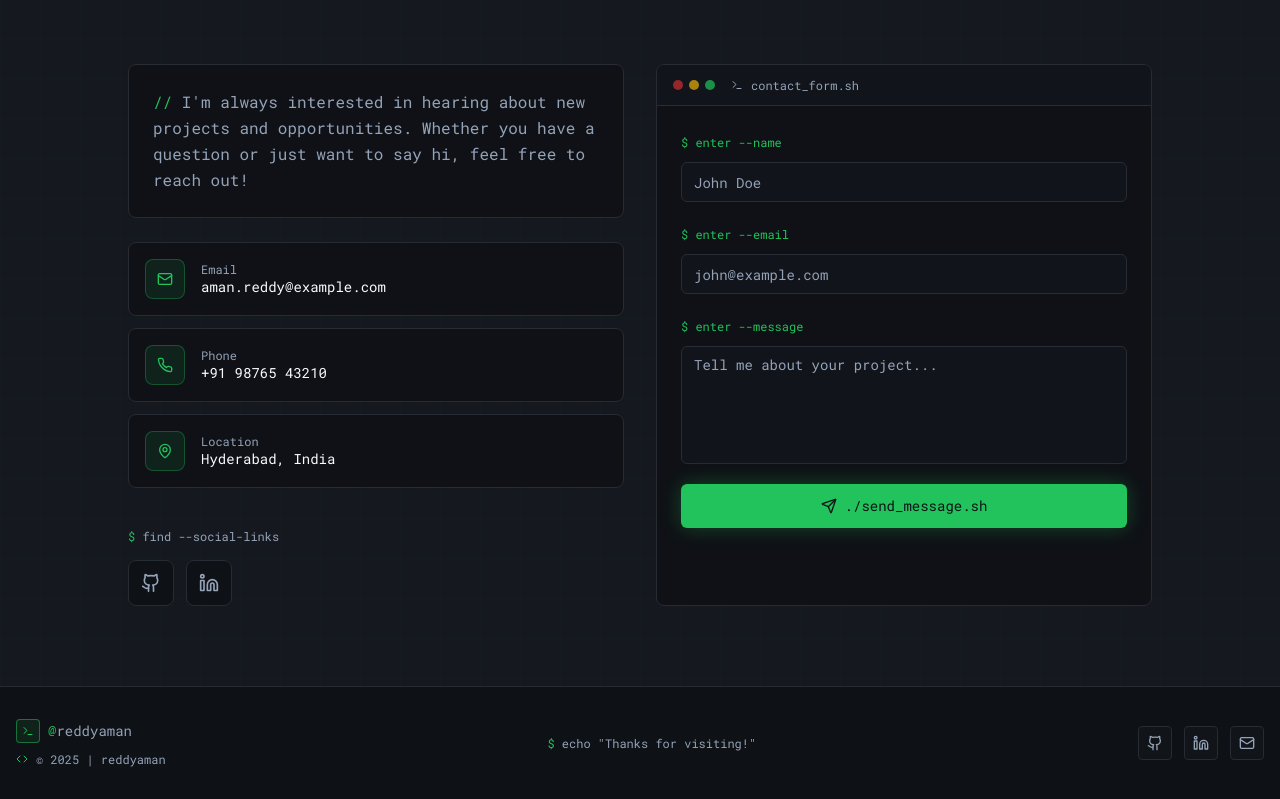
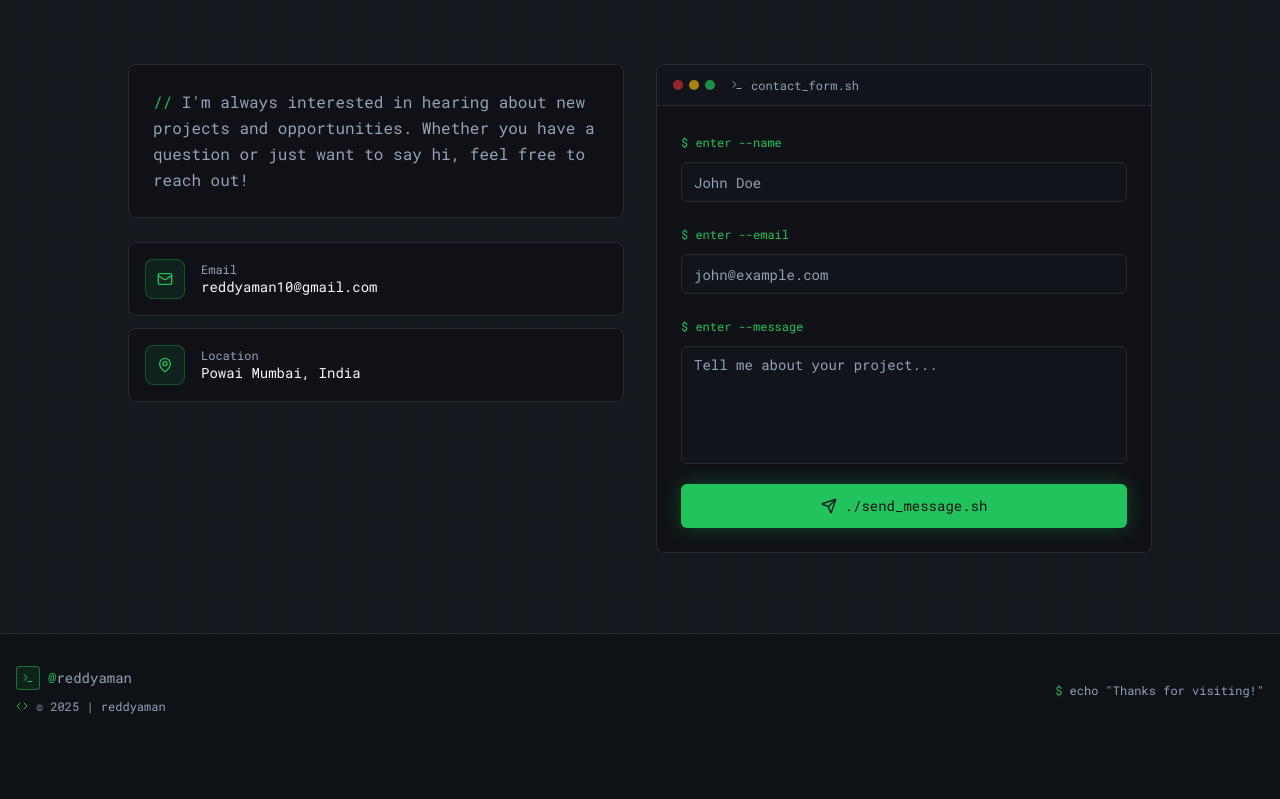
Before and after one commit to reddy-aman/portfolio, a React (Vite) app: page / in a window 1280 px wide. Shown: the part 4157-4956 px from the top of the page. After the commit the page ends 4903 px from the top, so only its background shows below. Built offline with nearby package versions, Linux system fonts and the light colour scheme; the HTML template or start-up script is replaced by a standard one.

Commit message:
contact form update

```diff
--- a/src/components/Contact.tsx
+++ b/src/components/Contact.tsx
@@ -32,19 +32,13 @@ const Contact = () => {
     {
       icon: Mail,
       label: "Email",
-      value: "aman.reddy@example.com",
-      href: "mailto:aman.reddy@example.com",
-    },
-    {
-      icon: Phone,
-      label: "Phone",
-      value: "+91 98765 43210",
-      href: "tel:+919876543210",
+      value: "reddyaman10@gmail.com",
+      href: "mailto:reddyaman10@gmail.com",
     },
     {
       icon: MapPin,
       label: "Location",
-      value: "Hyderabad, India",
+      value: "Powai Mumbai, India",
       href: "#",
     },
   ];
@@ -105,7 +99,7 @@ const Contact = () => {
             </div>
 
             {/* Social Links */}
-            <div className="pt-4">
+            {/* <div className="pt-4">
               <p className="text-xs text-muted-foreground mb-4 font-mono">
                 <span className="text-primary">$</span> find --social-links
               </p>
@@ -126,7 +120,7 @@ const Contact = () => {
                   </a>
                 ))}
               </div>
-            </div>
+            </div> */}
           </div>
 
           {/* Contact Form - Terminal Style */}
--- a/src/components/Footer.tsx
+++ b/src/components/Footer.tsx
@@ -42,7 +42,7 @@ const Footer = () => {
           </div>
 
           {/* Social Links */}
-          <div className="flex items-center gap-3">
+          {/* <div className="flex items-center gap-3">
             {[
               { href: "https://github.com", icon: Github, label: "GitHub" },
               { href: "https://linkedin.com", icon: Linkedin, label: "LinkedIn" },
@@ -59,7 +59,7 @@ const Footer = () => {
                 <social.icon className="w-4 h-4 text-muted-foreground group-hover:text-primary transition-colors" />
               </a>
             ))}
-          </div>
+          </div> */}
         </div>
       </div>
     </footer>
```
